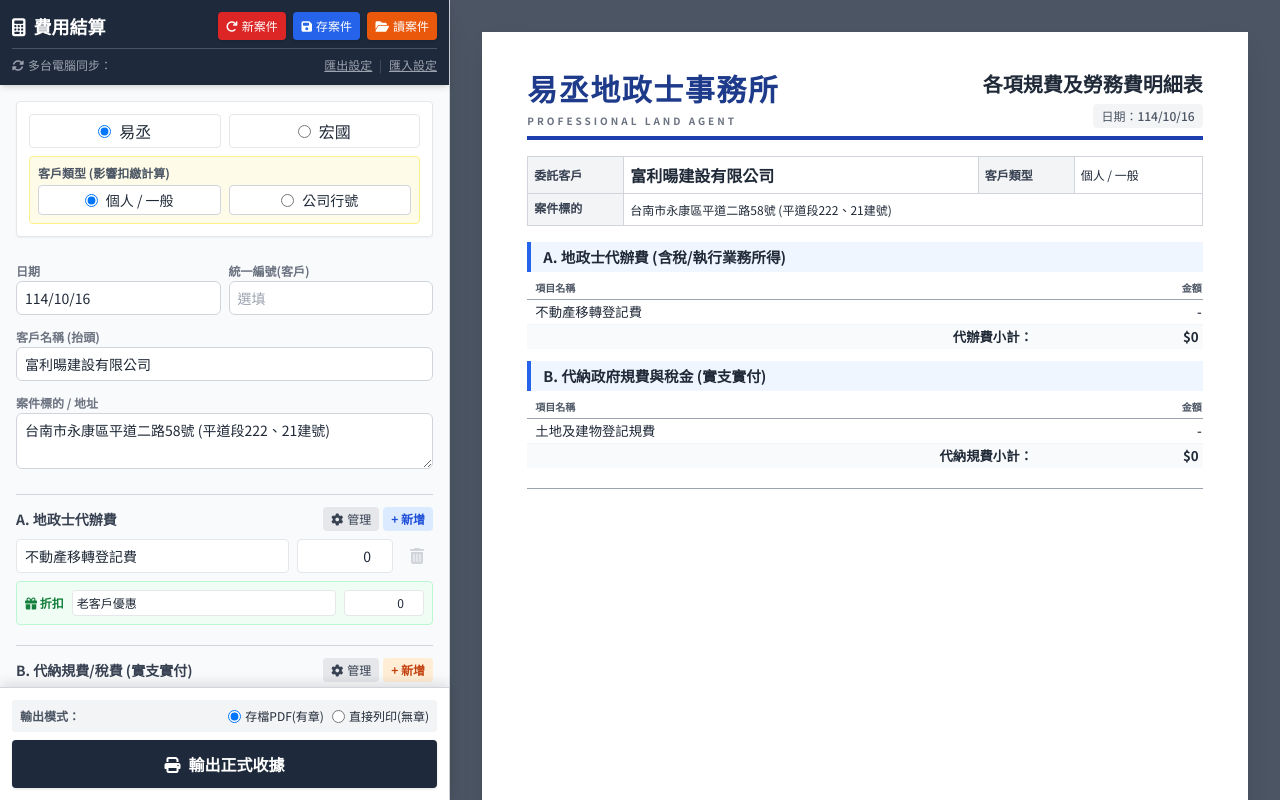
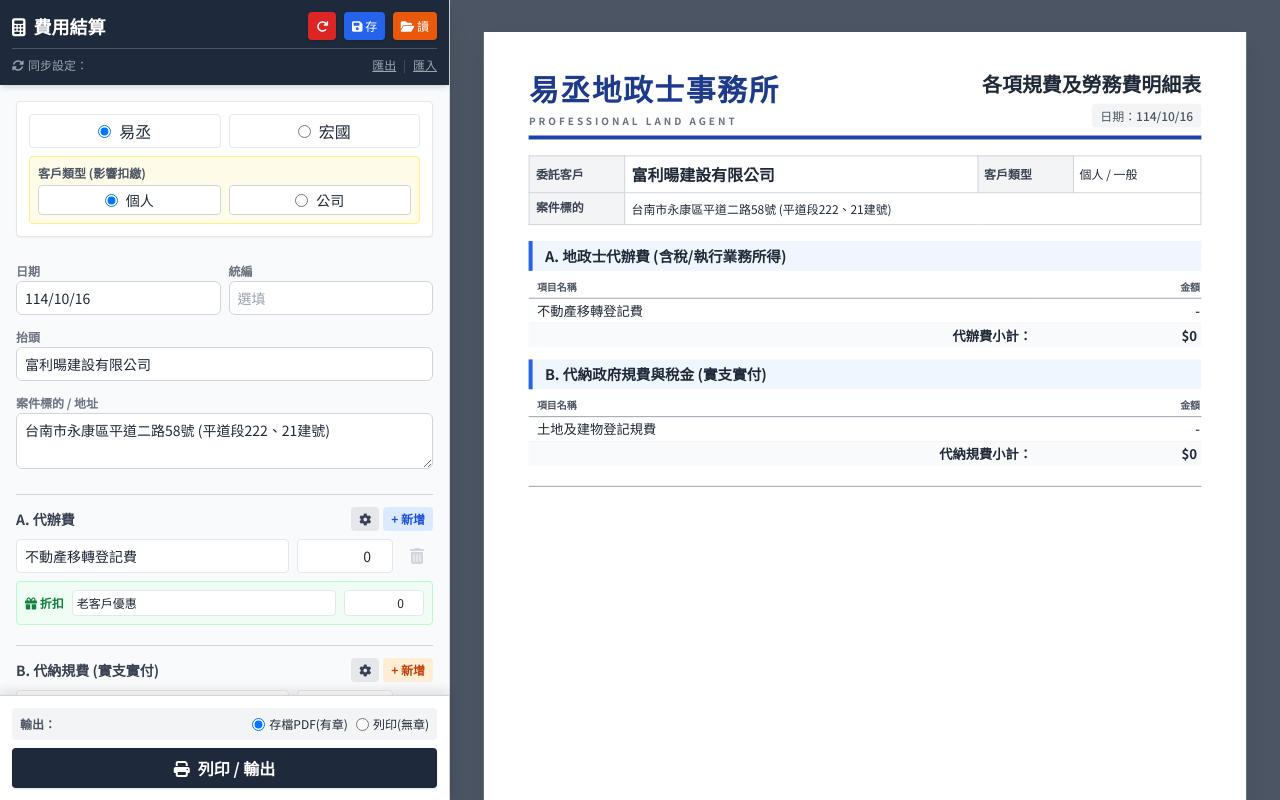
Before and after one commit to homegoestate/receipts, a plain HTML site: page index.html in a window 1280 px wide. Drawn offline with nearby package versions, Linux system fonts and the light colour scheme.

Commit message:
Add files via upload

```diff
--- a/index.html
+++ b/index.html
@@ -2,14 +2,21 @@
 <html lang="zh-TW">
 <head>
     <meta charset="UTF-8">
-    <meta name="viewport" content="width=device-width, initial-scale=1.0">
-    <title>專業地政士費用結算系統 (A4精準版)</title>
+    <meta name="viewport" content="width=device-width, initial-scale=1.0, maximum-scale=1.0, user-scalable=no">
+    <title>專業地政士費用結算系統 (防護與響應版)</title>
     <script src="https://cdn.tailwindcss.com"></script>
     <link href="https://cdnjs.cloudflare.com/ajax/libs/font-awesome/6.4.0/css/all.min.css" rel="stylesheet">
     <style>
         @import url('https://fonts.googleapis.com/css2?family=Noto+Sans+TC:wght@400;500;700&family=Noto+Serif+TC:wght@600;900&display=swap');
 
-        body { font-family: 'Noto Sans TC', sans-serif; background-color: #f3f4f6; }
+        /* 禁止選取文字，防止複製 */
+        body {
+            font-family: 'Noto Sans TC', sans-serif;
+            background-color: #f3f4f6;
+            -webkit-user-select: none; /* Safari */
+            -ms-user-select: none; /* IE 10 and IE 11 */
+            user-select: none; /* Standard syntax */
+        }
         .serif { font-family: 'Noto Serif TC', serif; }
 
         /* 印章樣式 */
@@ -25,47 +32,45 @@
             box-shadow: 0 0 0 1px rgba(255,255,255,0.5);
             min-width: 120px;
         }
-        .stamp-inner {
-            border: 1px solid #ef4444;
-            padding: 2px;
-            text-align: center;
-        }
+        .stamp-inner { border: 1px solid #ef4444; padding: 2px; text-align: center; }
 
         /* 隱藏捲軸 */
         .hide-scrollbar::-webkit-scrollbar { display: none; }
         .hide-scrollbar { -ms-overflow-style: none; scrollbar-width: none; }
 
-        /* --- 版面設定 (螢幕與列印共用) --- */
-        /* 定義 A4 尺寸與行為 */
+        /* --- 版面設定 --- */
         .a4-paper {
             width: 210mm;
             min-height: 297mm;
-            padding: 10mm 12mm; /* 邊界縮小以容納更多內容 */
+            padding: 10mm 12mm;
             background-color: white;
             box-shadow: 0 10px 25px -5px rgba(0, 0, 0, 0.1);
             margin: 0 auto;
             display: flex;
             flex-direction: column;
-            color: #1f2937; /* gray-800 */
+            color: #1f2937;
+            transform-origin: top center; /* 縮放時以頂部置中為基準 */
+            transition: transform 0.2s;
         }
 
-        /* 緊湊排版樣式 (全域生效) */
+        /* 緊湊排版 */
         .compact-text { font-size: 10pt; }
         .compact-header { font-size: 11pt; font-weight: bold; }
         .compact-row td { padding-top: 2px; padding-bottom: 2px; }
         .compact-mb { margin-bottom: 4px; }
         .compact-gap { gap: 8px; }
 
-        /* 列印專用覆寫 */
+        /* 列印覆寫 */
         @media print {
-            body { background-color: white; padding: 0; margin: 0; }
+            body { background-color: white; padding: 0; margin: 0; overflow: visible !important; }
             .no-print { display: none !important; }
             .print-container {
                 box-shadow: none;
                 margin: 0;
                 width: 100%;
                 height: 100%;
-                padding: 10mm 12mm !important; /* 確保列印邊距與螢幕一致 */
+                padding: 10mm 12mm !important;
+                transform: none !important; /* 列印時取消縮放 */
             }
             .page-break { page-break-inside: avoid; }
             .print-mode-active .stamp-visual { display: none !important; }
@@ -73,7 +78,7 @@
             print-color-adjust: exact;
         }
 
-        /* 客製化輸入框 */
+        /* 輸入框優化 */
         .input-custom {
             width: 100%;
             border: 1px solid #d1d5db;
@@ -83,11 +88,11 @@
             outline: none;
             transition: all 0.2s;
             background-color: #fff;
+            /* 允許在輸入框內選取文字以便修改 */
+            -webkit-user-select: text;
+            user-select: text;
         }
-        .input-custom:focus {
-            ring: 2px solid #3b82f6;
-            border-color: #3b82f6;
-        }
+        .input-custom:focus { ring: 2px solid #3b82f6; border-color: #3b82f6; }
 
         /* 智慧選單 */
         .autocomplete-suggestions {
@@ -119,25 +124,25 @@
 </head>
 <body class="text-gray-800 h-screen overflow-hidden flex flex-col md:flex-row" onclick="closeAllLists(event)">
 
-    <div class="w-full md:w-[450px] bg-white border-r border-gray-300 flex flex-col h-full z-20 shadow-xl no-print">
+    <div class="w-full md:w-[450px] bg-white border-r border-gray-300 flex flex-col h-1/2 md:h-full z-20 shadow-xl no-print relative">
 
-        <div class="p-3 bg-slate-800 text-white shadow-md z-30">
+        <div class="p-3 bg-slate-800 text-white shadow-md z-30 flex-shrink-0">
             <div class="flex justify-between items-center">
                 <h2 class="font-bold text-lg"><i class="fas fa-calculator mr-2"></i>費用結算</h2>
                 <div class="space-x-1">
-                     <button onclick="resetCase()" class="text-xs bg-red-600 hover:bg-red-500 px-2 py-1.5 rounded transition shadow" title="清空並載入預設值"><i class="fas fa-redo mr-1"></i>新案件</button>
-                    <button onclick="saveCase()" class="text-xs bg-blue-600 hover:bg-blue-500 px-2 py-1.5 rounded transition shadow"><i class="fas fa-save mr-1"></i>存案件</button>
-                    <button onclick="document.getElementById('caseInput').click()" class="text-xs bg-orange-600 hover:bg-orange-500 px-2 py-1.5 rounded transition shadow"><i class="fas fa-folder-open mr-1"></i>讀案件</button>
+                     <button onclick="resetCase()" class="text-xs bg-red-600 hover:bg-red-500 px-2 py-1.5 rounded transition shadow"><i class="fas fa-redo"></i></button>
+                    <button onclick="saveCase()" class="text-xs bg-blue-600 hover:bg-blue-500 px-2 py-1.5 rounded transition shadow"><i class="fas fa-save"></i> 存</button>
+                    <button onclick="document.getElementById('caseInput').click()" class="text-xs bg-orange-600 hover:bg-orange-500 px-2 py-1.5 rounded transition shadow"><i class="fas fa-folder-open"></i> 讀</button>
                     <input type="file" id="caseInput" class="hidden" accept=".json" onchange="loadCase(this)">
                 </div>
             </div>
 
             <div class="mt-2 pt-2 border-t border-slate-600 flex justify-between items-center text-xs text-gray-400">
-                <span><i class="fas fa-sync-alt mr-1"></i>多台電腦同步：</span>
+                <span><i class="fas fa-sync-alt mr-1"></i>同步設定：</span>
                 <div class="space-x-1">
-                    <button onclick="exportSettings()" class="hover:text-white underline">匯出設定</button>
+                    <button onclick="exportSettings()" class="hover:text-white underline">匯出</button>
                     <span class="text-gray-600">|</span>
-                    <button onclick="document.getElementById('settingsInput').click()" class="hover:text-white underline">匯入設定</button>
+                    <button onclick="document.getElementById('settingsInput').click()" class="hover:text-white underline">匯入</button>
                     <input type="file" id="settingsInput" class="hidden" accept=".json" onchange="importSettings(this)">
                 </div>
             </div>
@@ -155,13 +160,13 @@
                     </label>
                 </div>
                 <div class="bg-yellow-50 p-2 rounded border border-yellow-200">
-                    <label class="block text-xs font-bold text-gray-600 mb-1">客戶類型 (影響扣繳計算)</label>
+                    <label class="block text-xs font-bold text-gray-600 mb-1">客戶類型 (影響扣繳)</label>
                     <div class="flex gap-2 text-sm">
                         <label class="flex-1 cursor-pointer bg-white border border-gray-300 rounded p-1 flex items-center justify-center">
-                            <input type="radio" name="clientType" value="individual" checked onchange="calculateTotal()" class="mr-2"> 個人 / 一般
+                            <input type="radio" name="clientType" value="individual" checked onchange="calculateTotal()" class="mr-2"> 個人
                         </label>
                         <label class="flex-1 cursor-pointer bg-white border border-gray-300 rounded p-1 flex items-center justify-center">
-                            <input type="radio" name="clientType" value="company" onchange="calculateTotal()" class="mr-2"> 公司行號
+                            <input type="radio" name="clientType" value="company" onchange="calculateTotal()" class="mr-2"> 公司
                         </label>
                     </div>
                 </div>
@@ -174,12 +179,12 @@
                         <input type="text" id="inputDate" class="input-custom" value="114/10/16">
                     </div>
                     <div>
-                        <label class="text-xs font-bold text-gray-500">統一編號(客戶)</label>
+                        <label class="text-xs font-bold text-gray-500">統編</label>
                         <input type="text" id="inputClientId" class="input-custom" placeholder="選填">
                     </div>
                 </div>
                 <div>
-                    <label class="text-xs font-bold text-gray-500">客戶名稱 (抬頭)</label>
+                    <label class="text-xs font-bold text-gray-500">抬頭</label>
                     <input type="text" id="inputClient" class="input-custom" value="富利暘建設有限公司">
                 </div>
                 <div>
@@ -190,9 +195,9 @@
 
             <div class="border-t border-gray-300 pt-3">
                 <div class="flex justify-between items-center mb-2">
-                    <h3 class="font-bold text-gray-700 text-sm">A. 地政士代辦費</h3>
+                    <h3 class="font-bold text-gray-700 text-sm">A. 代辦費</h3>
                     <div class="flex gap-1">
-                        <button onclick="openOptionManager('service')" class="text-xs bg-gray-200 text-gray-700 px-2 py-1 rounded hover:bg-gray-300 transition" title="管理選單"><i class="fas fa-cog mr-1"></i>管理</button>
+                        <button onclick="openOptionManager('service')" class="text-xs bg-gray-200 text-gray-700 px-2 py-1 rounded hover:bg-gray-300 transition"><i class="fas fa-cog"></i></button>
                         <button onclick="addItem('service')" class="text-xs bg-blue-100 text-blue-700 px-2 py-1 rounded hover:bg-blue-200 font-bold">+ 新增</button>
                     </div>
                 </div>
@@ -207,9 +212,9 @@
 
             <div class="border-t border-gray-300 pt-3">
                 <div class="flex justify-between items-center mb-2">
-                    <h3 class="font-bold text-gray-700 text-sm">B. 代納規費/稅費 (實支實付)</h3>
+                    <h3 class="font-bold text-gray-700 text-sm">B. 代納規費 (實支實付)</h3>
                      <div class="flex gap-1">
-                        <button onclick="openOptionManager('tax')" class="text-xs bg-gray-200 text-gray-700 px-2 py-1 rounded hover:bg-gray-300 transition" title="管理選單"><i class="fas fa-cog mr-1"></i>管理</button>
+                        <button onclick="openOptionManager('tax')" class="text-xs bg-gray-200 text-gray-700 px-2 py-1 rounded hover:bg-gray-300 transition"><i class="fas fa-cog"></i></button>
                         <button onclick="addItem('tax')" class="text-xs bg-orange-100 text-orange-700 px-2 py-1 rounded hover:bg-orange-200 font-bold">+ 新增</button>
                     </div>
                 </div>
@@ -220,9 +225,9 @@
                 <h3 class="font-bold text-gray-700 text-sm mb-2">C. 找補與預收</h3>
                 <div class="grid grid-cols-1 gap-2">
                     <div class="flex items-center gap-2">
-                        <span class="text-xs font-bold w-24">稅費找補(+/-)</span>
+                        <span class="text-xs font-bold w-24">稅費找補</span>
                         <input type="text" id="adjustName" value="地價稅/房屋稅找補" class="flex-grow text-xs border rounded p-1" placeholder="項目說明">
-                        <input type="number" id="adjustAmount" value="0" oninput="calculateTotal()" class="w-20 text-right text-xs border rounded p-1" placeholder="負數請加-">
+                        <input type="number" id="adjustAmount" value="0" oninput="calculateTotal()" class="w-20 text-right text-xs border rounded p-1" placeholder="負數加-">
                     </div>
                     <div class="flex items-center gap-2">
                         <span class="text-xs font-bold w-24 text-red-600">預收款(扣除)</span>
@@ -232,7 +237,7 @@
                 </div>
             </div>
 
-            <div class="border-t border-gray-300 pt-3 pb-10">
+            <div class="border-t border-gray-300 pt-3 pb-20">
                 <label class="text-xs font-bold text-gray-500">備註事項</label>
                 <textarea id="inputNotes" rows="5" class="input-custom text-xs">◎若要辦理地價稅自用，請於9月22日前申請。
 ◎若要辦理房屋稅自用，請於3月22日前申請。
@@ -241,9 +246,9 @@
             </div>
         </div>
 
-        <div class="p-3 bg-white border-t border-gray-300 space-y-2 z-30 shadow-[0_-5px_10px_rgba(0,0,0,0.1)]">
+        <div class="p-3 bg-white border-t border-gray-300 space-y-2 z-30 shadow-[0_-5px_10px_rgba(0,0,0,0.1)] absolute bottom-0 left-0 right-0">
             <div class="flex items-center justify-between bg-gray-100 p-2 rounded">
-                <span class="text-xs font-bold text-gray-600">輸出模式：</span>
+                <span class="text-xs font-bold text-gray-600">輸出：</span>
                 <div class="flex gap-2">
                      <label class="flex items-center cursor-pointer text-xs">
                         <input type="radio" name="printMode" value="pdf" checked onchange="toggleStampMode()" class="mr-1">
@@ -251,17 +256,18 @@
                     </label>
                     <label class="flex items-center cursor-pointer text-xs">
                         <input type="radio" name="printMode" value="print" onchange="toggleStampMode()" class="mr-1">
-                        直接列印(無章)
+                        列印(無章)
                     </label>
                 </div>
             </div>
-            <button onclick="window.print()" class="w-full bg-slate-800 text-white py-3 rounded shadow hover:bg-slate-700 font-bold transition">
-                <i class="fas fa-print mr-2"></i>輸出正式收據
+            <button onclick="window.print()" class="w-full bg-slate-800 text-white py-2 rounded shadow hover:bg-slate-700 font-bold transition">
+                <i class="fas fa-print mr-2"></i>列印 / 輸出
             </button>
         </div>
     </div>
 
-    <div class="flex-1 bg-gray-600 overflow-y-auto p-4 md:p-8 flex justify-center relative z-10">
+    <div class="w-full md:flex-1 bg-gray-600 overflow-hidden relative flex flex-col h-1/2 md:h-full z-10" id="previewContainer">
+        <div class="flex-1 overflow-auto flex justify-center p-4 md:p-8" id="paperWrapper">
             <div id="paper" class="a4-paper print-container relative">
 
                 <div id="headerBorder" class="border-b-4 pb-2 mb-4 compact-mb flex justify-between items-end border-blue-800">
@@ -413,6 +419,7 @@
                 </div>
             </div>
         </div>
+    </div>
 
     <div id="modalManager" class="fixed inset-0 bg-black bg-opacity-50 hidden flex items-center justify-center z-50">
         <div class="bg-white rounded-lg w-[400px] shadow-2xl flex flex-col max-h-[80vh]">
@@ -436,6 +443,16 @@
     </div>
 
 <script>
+    /* 防護指令：封鎖右鍵與快速鍵 */
+    document.addEventListener('contextmenu', event => event.preventDefault());
+    document.addEventListener('keydown', function(e) {
+        if(e.keyCode == 123) { return false; } // F12
+        if(e.ctrlKey && e.shiftKey && e.keyCode == 'I'.charCodeAt(0)){ return false; } // Ctrl+Shift+I
+        if(e.ctrlKey && e.shiftKey && e.keyCode == 'J'.charCodeAt(0)){ return false; } // Ctrl+Shift+J
+        if(e.ctrlKey && e.keyCode == 'U'.charCodeAt(0)){ return false; } // Ctrl+U
+        if(e.ctrlKey && e.keyCode == 'S'.charCodeAt(0)){ e.preventDefault(); alert("請使用左上角的「存案件」按鈕來存檔！"); return false; } // Ctrl+S
+    });
+
     const firms = {
         yicheng: {
             name: "易丞地政士事務所",
@@ -477,6 +494,43 @@
         setupLiveUpdates();
         updateView();
         toggleStampMode();
+        setupAutoResize();
+    }
+
+    // --- 自動縮放 A4 紙張邏輯 ---
+    function setupAutoResize() {
+        const paper = document.getElementById('paper');
+        const container = document.getElementById('paperWrapper');
+
+        function resizePaper() {
+            // 只有在非列印模式下才縮放
+            if (window.matchMedia('print').matches) return;
+
+            const containerWidth = container.clientWidth;
+            // 預留一些 padding
+            const targetWidth = containerWidth - 40;
+            const paperWidth = 210 * 3.78; // 210mm in pixels (approx)
+
+            // 計算縮放比例，最大不超過 1
+            let scale = Math.min(targetWidth / paperWidth, 1);
+            if(scale < 0) scale = 0.1; // 防錯
+
+            paper.style.transform = `scale(${scale})`;
+
+            // 調整容器高度，因為 transform scale 不會改變佔位空間
+            const paperHeight = 297 * 3.78;
+            // 讓使用者能捲動看到縮放後的底部
+            paper.style.marginBottom = `-${paperHeight * (1 - scale)}px`;
+        }
+
+        // 監聽視窗變化
+        window.addEventListener('resize', resizePaper);
+        // 初次執行
+        setTimeout(resizePaper, 100);
+
+        // 監聽輸入區塊折疊變化 (如果有)
+        const observer = new ResizeObserver(resizePaper);
+        observer.observe(container);
     }
 
     function syncCurrentValues() {
@@ -770,16 +824,14 @@
 
         if (adjustAmount !== 0) {
             rowAdjust.classList.remove('hidden');
-            // 重置顏色
-            rowAdjust.classList.remove('text-blue-700', 'text-red-600');
-
+            rowAdjust.classList.remove('text-blue-700', 'text-red-600'); // 清除舊色
             document.getElementById('txtAdjustName').innerText = adjustName;
 
             if (adjustAmount < 0) {
-                rowAdjust.classList.add('text-red-600'); // 負數變紅
-                txtAdjustAmount.innerText = formatCurrency(adjustAmount);
+                rowAdjust.classList.add('text-red-600');
+                txtAdjustAmount.innerText = formatCurrency(adjustAmount); // formatCurrency 會自帶 $
             } else {
-                rowAdjust.classList.add('text-blue-700'); // 正數變藍
+                rowAdjust.classList.add('text-blue-700');
                 txtAdjustAmount.innerText = '+' + formatCurrency(adjustAmount);
             }
         } else {
@@ -875,7 +927,6 @@
         input.value = '';
     }
 
-    // 重置按鈕
     function resetCase() {
         if(!confirm("確定要清空目前內容並載入預設值嗎？")) return;
         document.getElementById('inputClient').value = "";
@@ -888,7 +939,6 @@
         document.getElementById('prepayAmount').value = 0;
         refreshLists();
         updateView();
-        // 觸發 input 事件更新右側
         document.getElementById('inputNotes').dispatchEvent(new Event('input'));
     }
 
```
Lines whose indentation alone changed are shown as unchanged.
